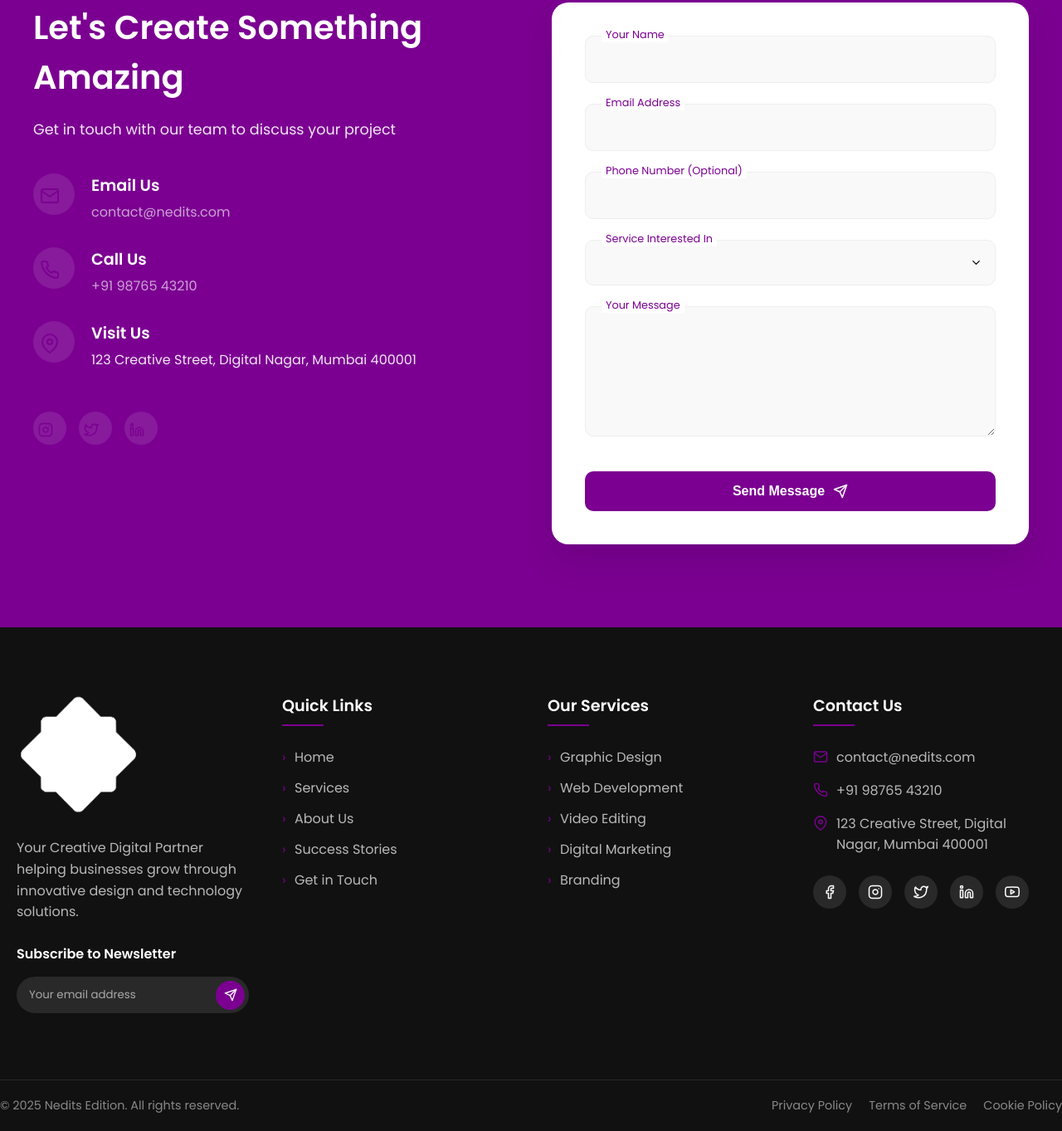
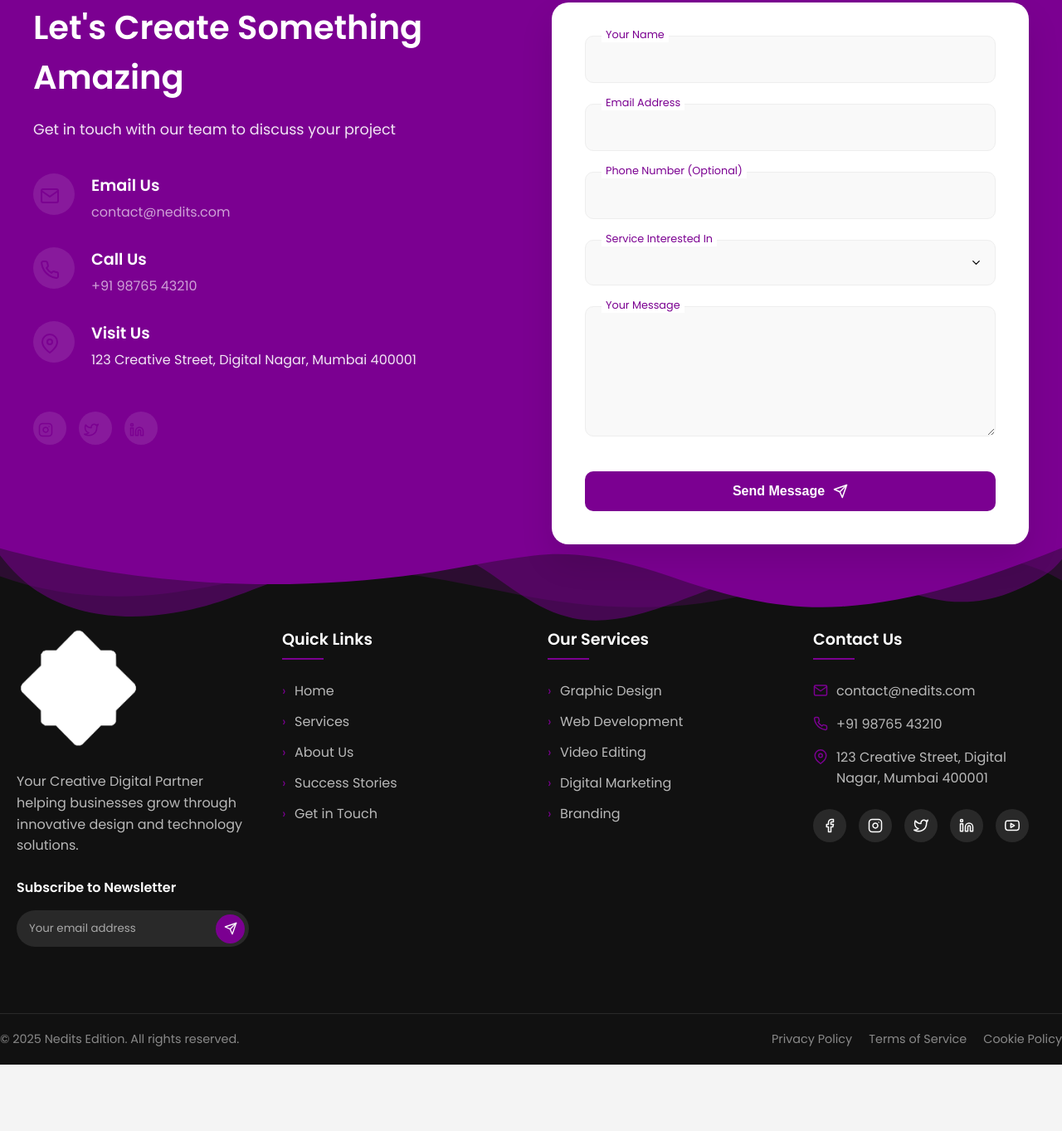
Before and after one commit to Sevmamra/nedits-edition-5, a plain HTML site: page index.html in a window 1280 px wide. Shown: the part 7160-8523 px from the top of the page at 83% size. After the commit the page ends 8443 px from the top, so only its background shows below. Drawn offline with nearby package versions, Linux system fonts and the light colour scheme; animation ran at ten frames a second; a web font is replaced by a local one.

Commit message:
Update style.css

```diff
--- a/css/style.css
+++ b/css/style.css
@@ -705,12 +705,12 @@ blockquote {
 .contact-section {
   background: #7b0091;
   color: white;
-  padding: 100px 0;
+  padding: 100px 0 0;
   padding-left: 20px;
   padding-right: 20px;
-  padding-bottom: 100px;
   position: relative;
-  overflow: hidden;
+  overflow: visible;
+  z-index: 1;
 }
 .contact-section::before {
   content: "";
@@ -931,7 +931,7 @@ blockquote {
   left: 0;
   width: 100%;
   height: 100px;
-  z-index: 1;
+  z-index: -1;
 }
 
 .contact-wave svg {
@@ -989,8 +989,8 @@ blockquote {
   position: relative;
   background: #111;
   color: #fff;
-  padding-top: 80px;
-  margin-top: 0;
+  padding-top: 100px;
+  margin-top: -1;
 }
 
 .footer-content {
```
